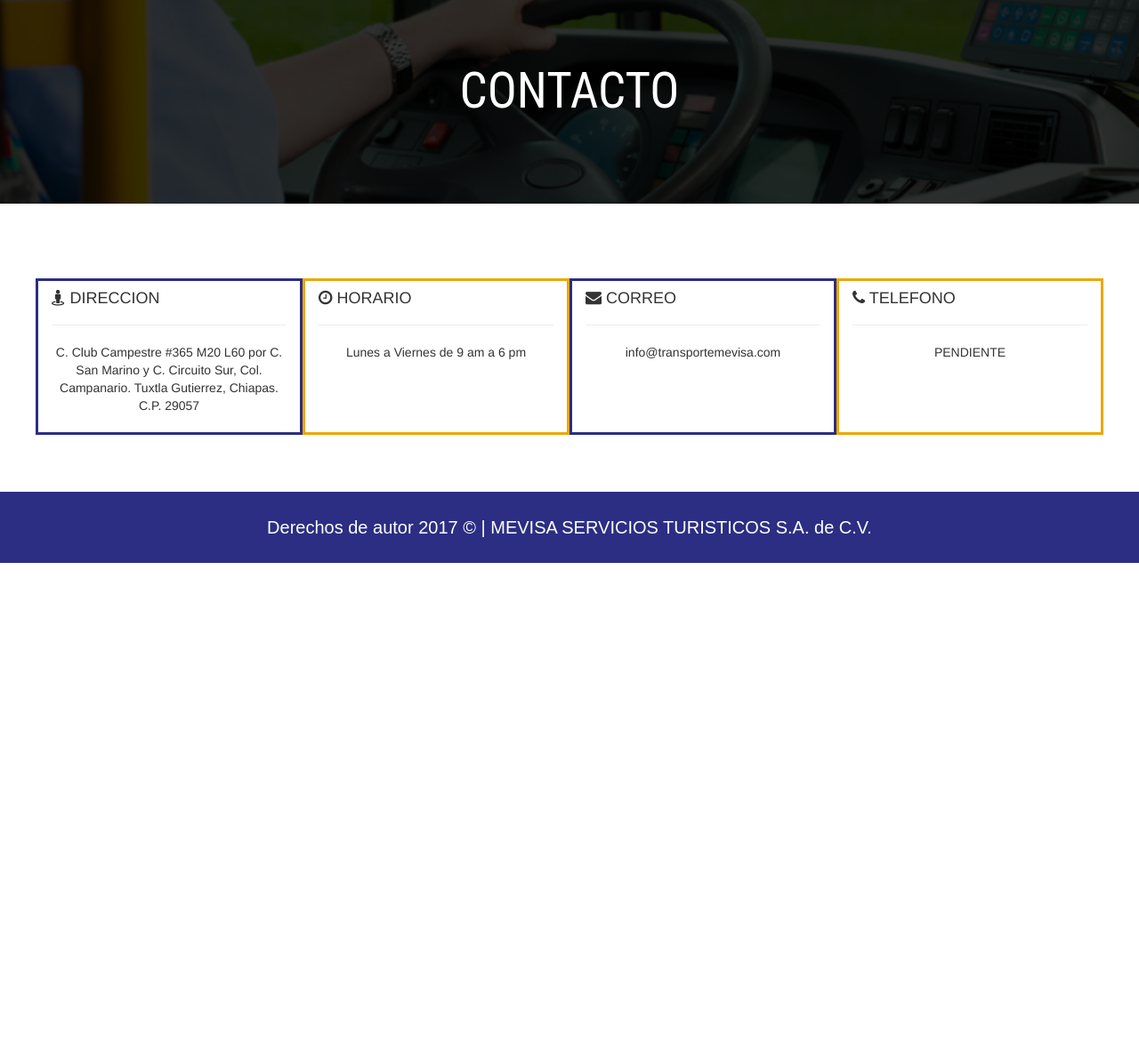
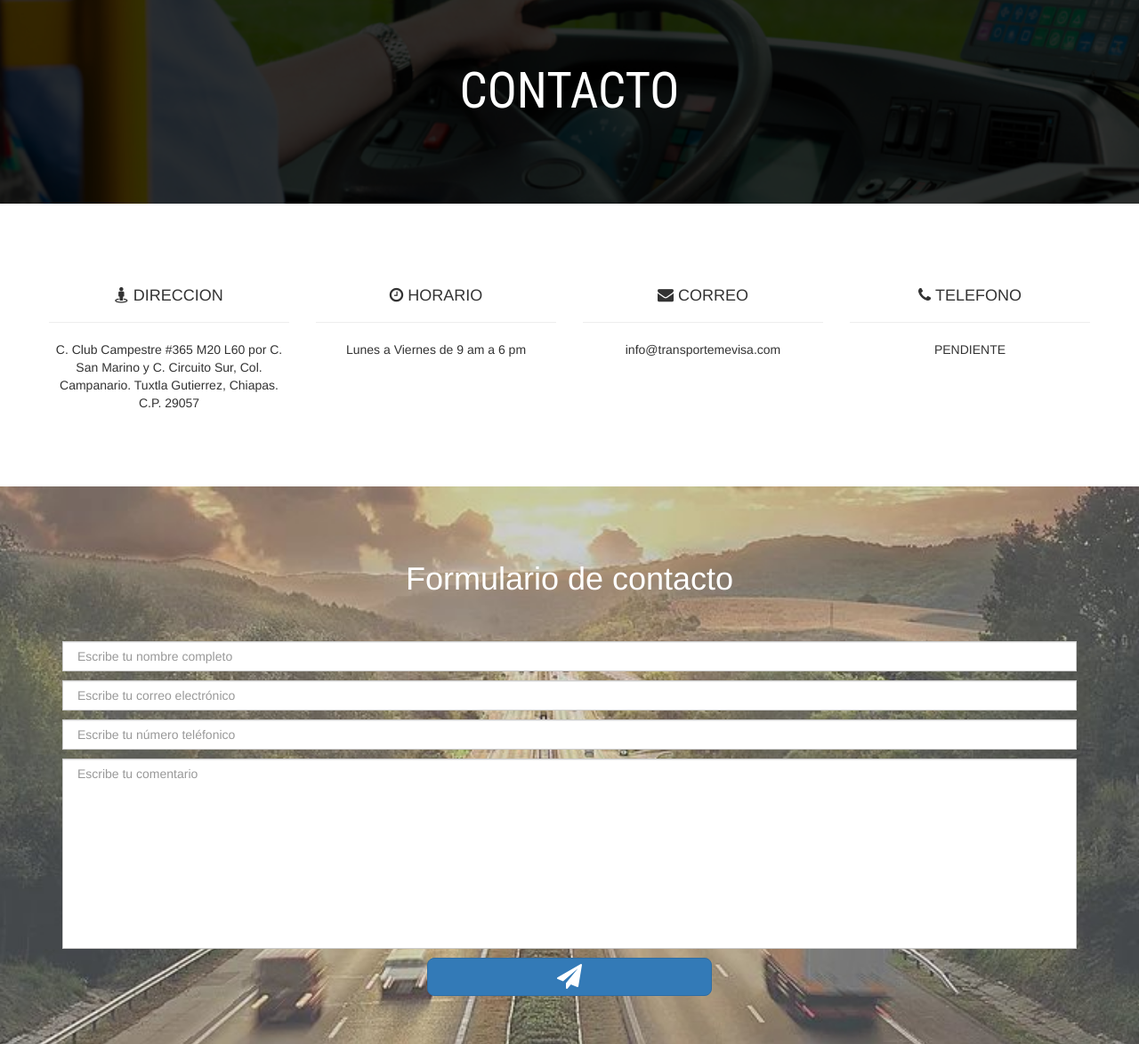
Before and after one commit to esteban1234/mevisa, a PHP site: page /vistas/contacto.php in a window 1280 px wide. Shown: the part 154-1328 px from the top of the page at 89% size. Before the commit the page ends 787 px from the top, so only its background shows below. Run offline with PHP 8.4, Linux system fonts and the light colour scheme.

Commit message:
pagina lista

```diff
--- a/css/estilos.css
+++ b/css/estilos.css
@@ -353,3 +353,43 @@ footer p{
   background-color: rgba(0,0,0,.8);
   overflow: hidden;
 }
+.sectionc{
+  padding: 5% 0%;
+  position: relative;
+  width: 100%;
+  height:630px;
+  background: url('../img/banner.jpg') center;
+  background-size: cover;
+  background-repeat: no-repeat;
+  /*background-attachment: fixed;*/
+  overflow: hidden;
+}
+.btn{
+  border-radius: 0;
+}
+.form-control{
+  border-radius: 0;
+  margin-bottom: 10px;
+}
+textarea{
+  resize: none;
+}
+
+.envelope{
+  position: relative;
+  top: -5px;
+  right: 2px;
+}
+
+.btn-half{
+  width: 320px;
+}
+.btn-send{
+  border-radius: 8px;
+}
+.mapa {
+  width: 100%;
+}
+.mapa iframe{
+  width: 100%;
+}
--- a/vistas/contacto.php
+++ b/vistas/contacto.php
@@ -27,23 +27,23 @@
   <div class="container" style="padding: 5% 0%;">
     <br>
     <div class="row">
-        <div class="col-md-3" style="border: 3px solid #2B2E83">
-            <h4><i class="fa fa-street-view" aria-hidden="true"></i> DIRECCION</h4>
+        <div class="col-md-3" >
+            <h4 class="text-center"><i class="fa fa-street-view" aria-hidden="true"></i> DIRECCION</h4>
             <hr>
             <p class="text-center" style="height: 90px;">C. Club Campestre #365 M20 L60 por C. San Marino y C. Circuito Sur, Col. Campanario. Tuxtla Gutierrez, Chiapas. C.P. 29057</p>
         </div>
-        <div class="col-md-3" style="border: 3px solid #EDA606">
-            <h4><i class="fa fa-clock-o" aria-hidden="true"></i> HORARIO</h4>
+        <div class="col-md-3" >
+            <h4 class="text-center"><i class="fa fa-clock-o" aria-hidden="true"></i> HORARIO</h4>
             <hr>
             <p class="text-center" style="height: 90px;">Lunes a Viernes de 9 am a 6 pm</p>
         </div>
-        <div class="col-md-3" style="border: 3px solid #2B2E83">
-            <h4><i class="fa fa-envelope" aria-hidden="true"></i> CORREO</h4>
+        <div class="col-md-3" >
+            <h4 class="text-center"><i class="fa fa-envelope" aria-hidden="true"></i> CORREO</h4>
             <hr>
             <p class="text-center" style="height: 90px;">info@transportemevisa.com</p>
         </div>
-        <div class="col-md-3" style="border: 3px solid #EDA606">
-            <h4><i class="fa fa-phone" aria-hidden="true"></i> TELEFONO</h4>
+        <div class="col-md-3" >
+            <h4 class="text-center"><i class="fa fa-phone" aria-hidden="true"></i> TELEFONO</h4>
             <hr>
             <p class="text-center" style="height: 90px;">PENDIENTE</p>
         </div>
@@ -51,6 +51,21 @@
     </div>
 </div>
 
+<div class="sectionc">
+    <div class="container">
+        <h1 class="text-center" style="color: #fff;">Formulario de contacto</h1> <br><br>
+            <form action="" method="post">
+                <input type="text" name="subject" class="form-control" placeholder=" Escribe tu nombre completo" />
+            <input type="text" name="email" class="form-control" placeholder=" Escribe tu correo electrónico" />
+            <input type="text" name="subject" class="form-control" placeholder=" Escribe tu número teléfonico" />
+            <textarea name="message" id="message" cols="30" rows="10" class="form-control" placeholder=" Escribe tu comentario"></textarea>
+            <center><button type="submit" name="send_message" class="btn btn-primary btn-large btn-half btn-send"><i class="fa fa-send fa-2x"></i></button></center>
+        </form>
+    </div>
+</div>
+<div class="mapa">
+    <iframe src="https://www.google.com/maps/embed?pb=!1m18!1m12!1m3!1d567.9068733906461!2d-93.18403513590891!3d16.75642304834371!2m3!1f0!2f0!3f0!3m2!1i1024!2i768!4f13.1!3m3!1m2!1s0x85ecdbd0c1bad1f3%3A0xa8c626f6cc03d8ec!2sCamino+Al+Club+Campestre+365%2C+El+Campanario%2C+29057+Tuxtla+Guti%C3%A9rrez%2C+Chis.!5e0!3m2!1ses-419!2smx!4v1508967674880" width="600" height="450" frameborder="0" style="border:0" allowfullscreen></iframe>
+</div>
 
 
 <?php include 'pie.php' ?>
--- a/vistas/nosotros.php
+++ b/vistas/nosotros.php
@@ -22,7 +22,7 @@
     <div class="fondo3">
       <p>Transporte de Personal</p>
      <div id="boton">
-            <a href="vistas/contacto.php"><button type="button" class="btn btn-warning">
+            <a href="contacto.php"><button type="button" class="btn btn-warning">
                 <span class="fa fa-phone fa-fw"></span> CONTACTANOS
               </button></a>
       </div>
@@ -57,7 +57,7 @@
         </div>
 
         <div id="boton">
-            <a href="vistas/contacto.php"><button type="button" class="btn btn-warning">
+            <a href="contacto.php"><button type="button" class="btn btn-warning">
                 <span class="fa fa-phone fa-fw"></span> CONTACTANOS
               </button></a>
       </div>
--- a/vistas/servicios.php
+++ b/vistas/servicios.php
@@ -21,7 +21,7 @@
     <div class="fondo3">
       <p>Tipos de Servicios</p>
      <div id="boton">
-            <a href="vistas/contacto.php"><button type="button" class="btn btn-warning">
+            <a href="contacto.php"><button type="button" class="btn btn-warning">
                 <span class="fa fa-phone fa-fw"></span> CONTACTANOS
               </button></a>
       </div>
@@ -118,7 +118,7 @@
         </div>
           <br><br>
         <div id="boton">
-            <a href="vistas/contacto.php"><button type="button" class="btn btn-warning">
+            <a href="contacto.php"><button type="button" class="btn btn-warning">
                 <span class="fa fa-phone fa-fw"></span> CONTACTANOS
               </button></a>
       </div>
```
